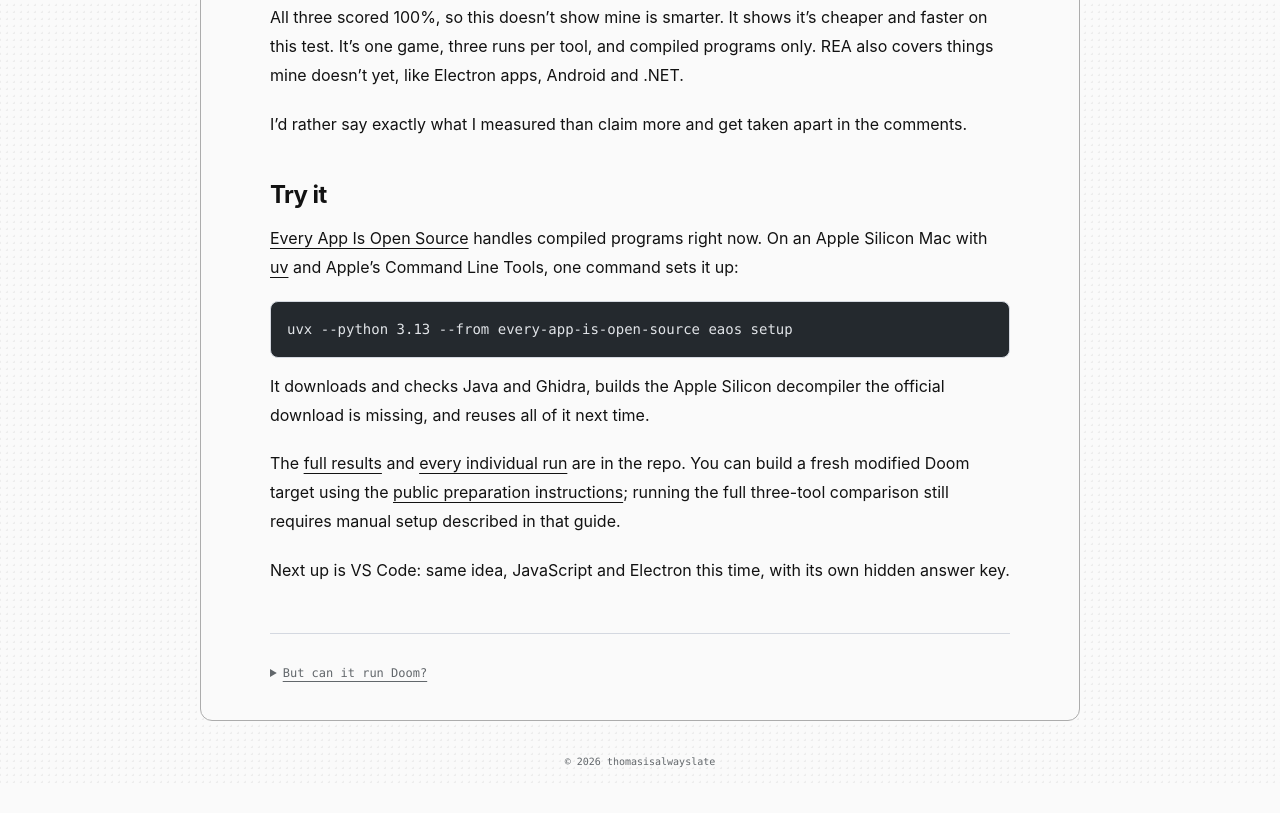
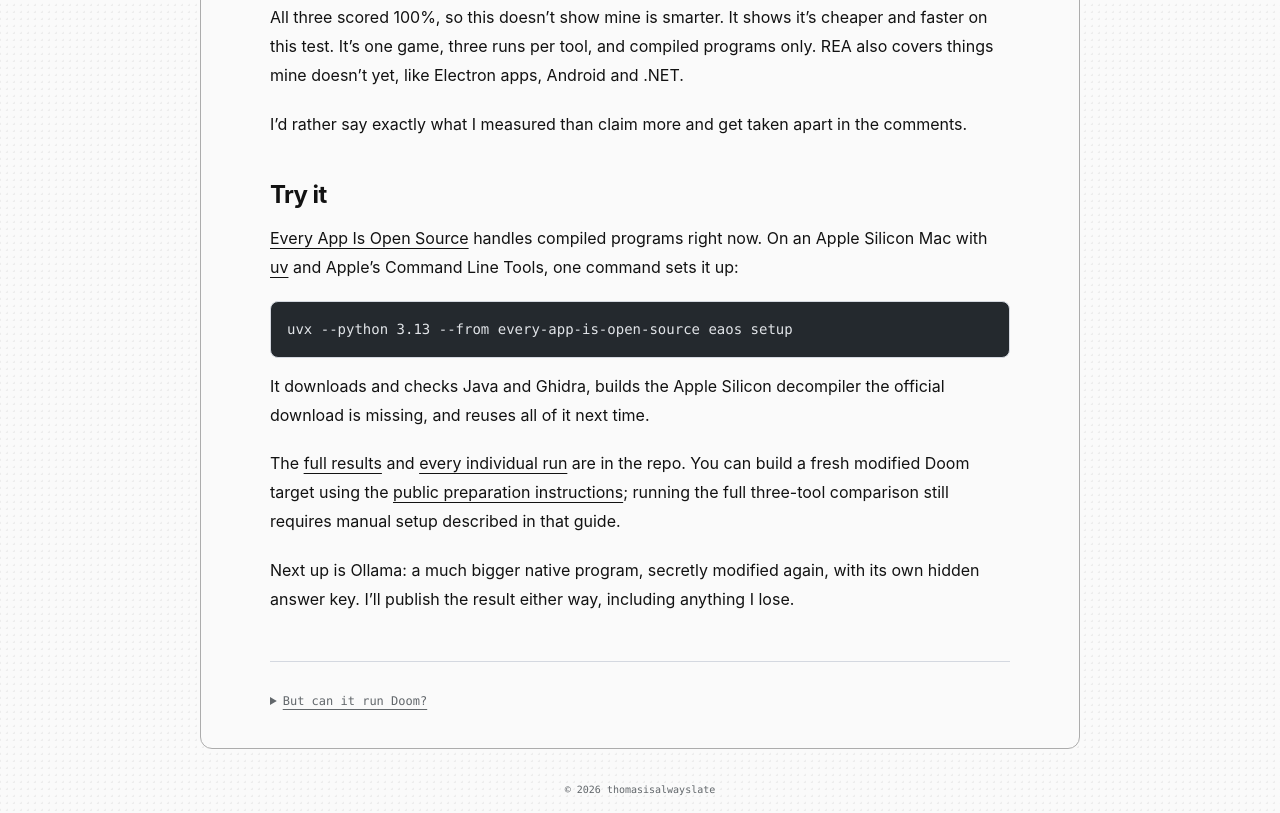
Before and after one commit to thomasisalwayslate/thomasisalwayslate.github.io, an Astro site: page /research/same-answers-lower-cost in a window 1280 px wide. Shown: the part 2613-3426 px from the top of the page. Before the commit the page ends 3398 px from the top, so only its background shows below. Built offline with nearby package versions, Linux system fonts and the light colour scheme; Astro itself is replaced by a stand-in of ours; code samples lack their colours; no server answers.

Commit message:
Say Ollama is the next benchmark

```diff
--- a/src/articles/same-answers-lower-cost.md
+++ b/src/articles/same-answers-lower-cost.md
@@ -75,4 +75,4 @@ It downloads and checks Java and Ghidra, builds the Apple Silicon decompiler the
 
 The [full results](https://github.com/thomasisalwayslate/every-app-is-open-source/blob/main/reports/round2/results.md) and [every individual run](https://github.com/thomasisalwayslate/every-app-is-open-source/blob/main/reports/round2/results.json) are in the repo. You can build a fresh modified Doom target using the [public preparation instructions](https://github.com/thomasisalwayslate/every-app-is-open-source/blob/main/docs/BENCHMARK.md); running the full three-tool comparison still requires manual setup described in that guide.
 
-Next up is VS Code: same idea, JavaScript and Electron this time, with its own hidden answer key.
+Next up is Ollama: a much bigger native program, secretly modified again, with its own hidden answer key. I'll publish the result either way, including anything I lose.
```
